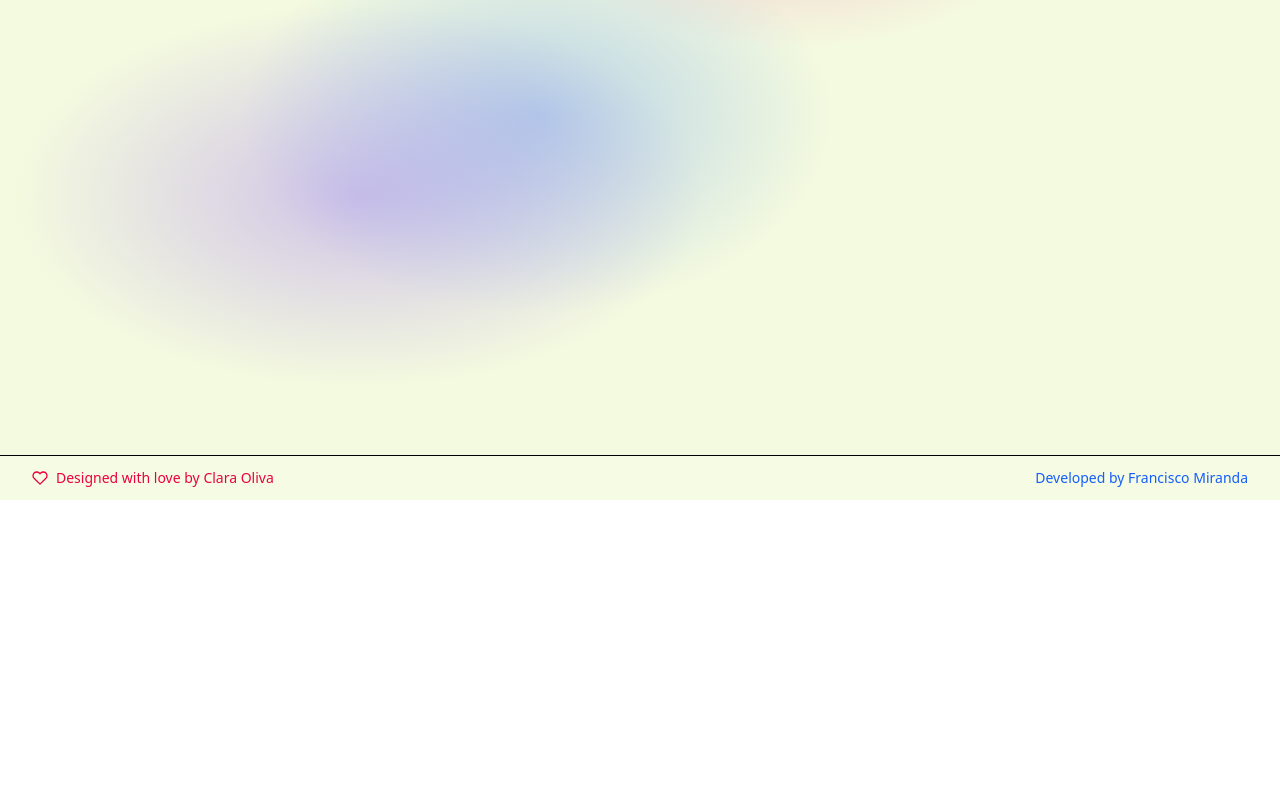
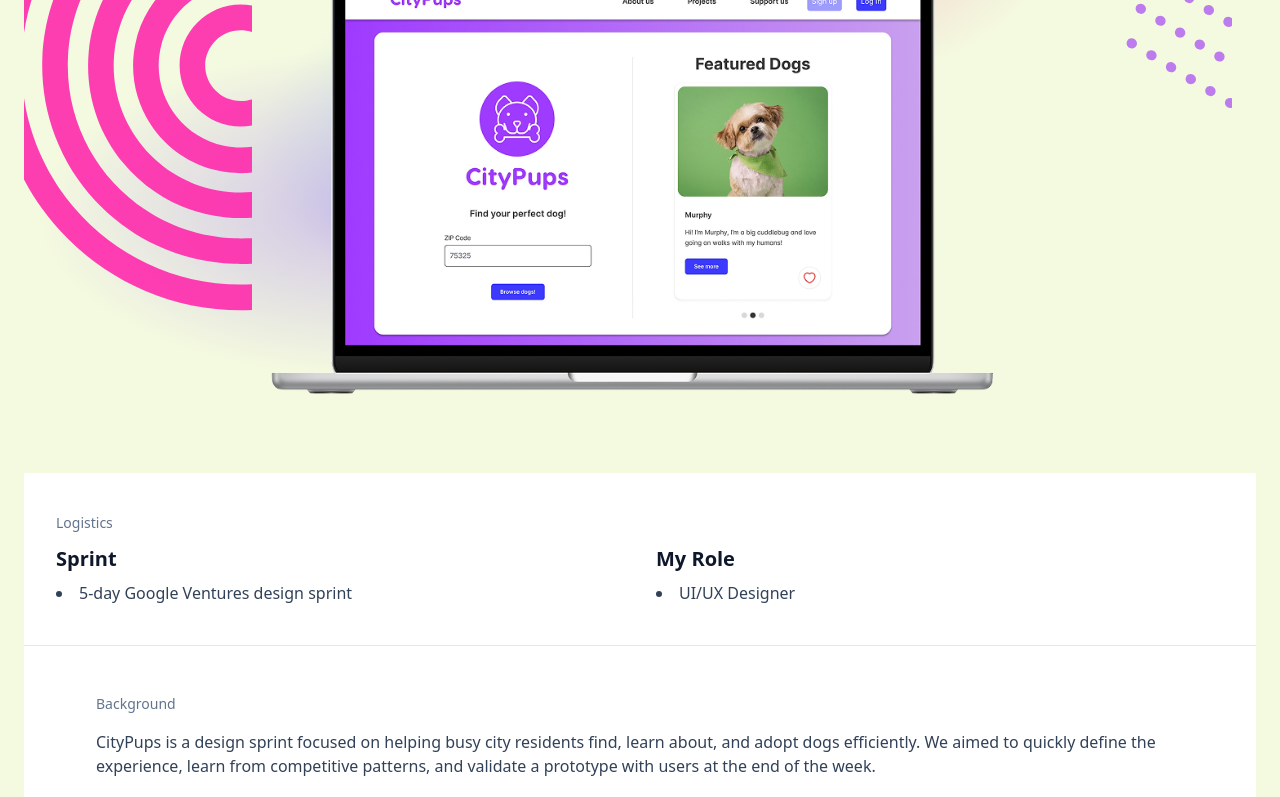
Before and after one commit to frankie1992/claras-site, a React (Vite) app: page /projects/citypups in a window 1280 px wide. Before the commit this address had no page. Shown: the part 300-1097 px from the top of the page. Before the commit the page ends 800 px from the top, so only its background shows below. Built offline with nearby package versions, Linux system fonts and the light colour scheme.

Commit message:
Add city pup page

```diff
--- a/src/components/ContactButton.tsx
+++ b/src/components/ContactButton.tsx
@@ -6,12 +6,6 @@ import {
   CONTACT_MESSAGE_PLACEHOLDER,
   CONTACT_CANCEL_BUTTON,
   CONTACT_SEND_BUTTON,
-  CONTACT_TOOLBAR_BOLD,
-  CONTACT_TOOLBAR_ITALIC,
-  CONTACT_TOOLBAR_UNDERLINE,
-  CONTACT_TOOLBAR_BULLETS_ARIA,
-  CONTACT_TOOLBAR_LINK_ARIA,
-  CONTACT_TOOLBAR_CODE_ARIA,
 } from '../utils/Constants'
 import { XIcon } from '../utils/icons'
 
--- a/src/pages/Home.tsx
+++ b/src/pages/Home.tsx
@@ -1,7 +1,6 @@
 import portraitFallback from '../assets/home-page/clara-pencil-portrait.png'
 import Timeline from '../components/Timeline'
-import { CodeIcon } from '../utils/icons'
-import { HOME_NAME_LABEL, HOME_PORTRAIT_ALT, HOME_PAGE_TITLE, HOME_PAGE_SUBTITLE } from '../utils/Constants'
+import { HOME_PORTRAIT_ALT, HOME_PAGE_TITLE, HOME_PAGE_SUBTITLE } from '../utils/Constants'
 import PortfolioSection from '../components/Portfolio'
 
 export default function Home() {
--- /dev/null
+++ b/src/pages/projects/CityPups.tsx
@@ -0,0 +1,154 @@
+import { Link } from 'react-router-dom'
+import backgroundHalfCircle from '../../assets/home-page/background-half-circle.svg'
+import backgroundDots from '../../assets/home-page/background-purple-dots.svg'
+import heroPreview from '../../assets/projects/cityPups/citypups-preview.png'
+import comp from '../../assets/projects/cityPups/competitors.png'
+import endToEndMap from '../../assets/projects/cityPups/end-to-end-map.png'
+import persona from '../../assets/projects/cityPups/Persona-1.png'
+import stickies from '../../assets/projects/cityPups/Stickies.png'
+import sketch from '../../assets/projects/cityPups/sketch.png'
+import solutionSketch from '../../assets/projects/cityPups/Solution-Sketch.png'
+import storyboard from '../../assets/projects/cityPups/StoryBoarding.png'
+import finalScreen from '../../assets/projects/cityPups/final-screen.png'
+
+export default function CityPupsProject() {
+  return (
+    <div className="flex flex-col min-h-[60vh]">
+      {/* Hero */}
+      <section className="relative bg-blob-gradient overflow-hidden">
+        <img src={backgroundHalfCircle} alt="" aria-hidden className="hidden md:block absolute left-[-28px] top-8 w-44 lg:w-64 pointer-events-none select-none opacity-90" />
+        <img src={backgroundDots} alt="" aria-hidden className="hidden md:block absolute right-6 top-10 w-40 pointer-events-none select-none opacity-90" />
+        <div className="mx-auto max-w-7xl px-4 md:px-6 lg:px-8 py-12 md:py-16">
+          <div className="text-center mb-8 md:mb-10">
+            <h1 className="text-3xl md:text-5xl font-extrabold tracking-tight text-slate-900">CityPups: Design Sprint</h1>
+          </div>
+          <div className="flex justify-center">
+            <img src={heroPreview} alt="CityPups preview" className="w-full max-w-3xl h-auto" />
+          </div>
+        </div>
+      </section>
+
+      {/* Logistics */}
+      <section className="bg-white">
+        <div className="mx-auto max-w-7xl px-4 md:px-6 lg:px-8 py-8 md:py-10">
+          <p className="text-sm text-slate-500 mb-3">Logistics</p>
+          <div className="grid grid-cols-1 md:grid-cols-2 gap-8">
+            <div>
+              <h3 className="text-xl font-semibold text-slate-900 mb-2 text-center md:text-left">Sprint</h3>
+              <ul className="list-disc list-inside text-slate-700 text-center md:text-left">
+                <li>5‑day Google Ventures design sprint</li>
+              </ul>
+            </div>
+            <div>
+              <h3 className="text-xl font-semibold text-slate-900 mb-2 text-center md:text-left">My Role</h3>
+              <ul className="list-disc list-inside text-slate-700 text-center md:text-left">
+                <li>UI/UX Designer</li>
+              </ul>
+            </div>
+          </div>
+        </div>
+      </section>
+
+      <hr className="border-slate-200" />
+
+      {/* Background / Goal */}
+      <section className="bg-white">
+        <div className="mx-auto max-w-6xl px-4 md:px-6 lg:px-8 py-8 md:py-12 space-y-4">
+          <p className="text-sm text-slate-500">Background</p>
+          <p className="text-slate-700">
+            CityPups is a design sprint focused on helping busy city residents find, learn about, and adopt dogs efficiently. We aimed to
+            quickly define the experience, learn from competitive patterns, and validate a prototype with users at the end of the week.
+          </p>
+        </div>
+      </section>
+
+      <hr className="border-slate-200" />
+
+      {/* Day 1: Understand / Map */}
+      <section className="bg-white">
+        <div className="mx-auto max-w-6xl px-4 md:px-6 lg:px-8 py-8 md:py-12 space-y-6">
+          <h2 className="text-center text-xl md:text-2xl font-semibold text-slate-900">Day 1: Understand / Map</h2>
+          <div className="flex justify-center"><img src={endToEndMap} alt="End‑to‑end map" className="w-full max-w-4xl rounded-xl ring-1 ring-slate-200/60" /></div>
+          <div className="grid grid-cols-1 md:grid-cols-2 gap-6">
+            <div className="flex justify-center"><img src={persona} alt="Persona" className="w-full max-w-md rounded-xl ring-1 ring-slate-200/60" /></div>
+            <div className="flex justify-center"><img src={stickies} alt="Notes & stickies" className="w-full max-w-md rounded-xl ring-1 ring-slate-200/60" /></div>
+          </div>
+        </div>
+      </section>
+
+      <hr className="border-slate-200" />
+
+      {/* Day 2: Sketch */}
+      <section className="bg-white">
+        <div className="mx-auto max-w-6xl px-4 md:px-6 lg:px-8 py-8 md:py-12 space-y-6">
+          <h2 className="text-center text-xl md:text-2xl font-semibold text-slate-900">Day 2: Sketch</h2>
+          <div className="flex justify-center"><img src={comp} alt="Competitor inspiration" className="w-full max-w-4xl rounded-xl ring-1 ring-slate-200/60" /></div>
+          <div className="grid grid-cols-1 md:grid-cols-2 gap-6">
+            <div className="flex justify-center"><img src={sketch} alt="Concept sketches" className="w-full max-w-md rounded-xl ring-1 ring-slate-200/60" /></div>
+            <div className="flex justify-center"><img src={solutionSketch} alt="Solution sketch" className="w-full max-w-md rounded-xl ring-1 ring-slate-200/60" /></div>
+          </div>
+        </div>
+      </section>
+
+      <hr className="border-slate-200" />
+
+      {/* Day 3: Storyboarding */}
+      <section className="bg-white">
+        <div className="mx-auto max-w-6xl px-4 md:px-6 lg:px-8 py-8 md:py-12">
+          <h2 className="text-center text-xl md:text-2xl font-semibold text-slate-900">Day 3: Storyboarding</h2>
+          <div className="flex justify-center"><img src={storyboard} alt="Storyboard" className="w-full max-w-4xl rounded-xl ring-1 ring-slate-200/60" /></div>
+        </div>
+      </section>
+
+      <hr className="border-slate-200" />
+
+      {/* Day 4: Prototyping */}
+      <section className="bg-white">
+        <div className="mx-auto max-w-6xl px-4 md:px-6 lg:px-8 py-8 md:py-12 space-y-4">
+          <h2 className="text-center text-xl md:text-2xl font-semibold text-slate-900">Day 4: Prototyping</h2>
+          <div className="mx-auto h-64 w-full max-w-3xl rounded-xl bg-slate-200" aria-label="Prototype placeholder" />
+          <p className="text-slate-700 text-center">Built an interactive prototype focusing on the end‑to‑end dog discovery and adoption flow.</p>
+        </div>
+      </section>
+
+      <hr className="border-slate-200" />
+
+      {/* Day 5: Validate */}
+      <section className="bg-white">
+        <div className="mx-auto max-w-6xl px-4 md:px-6 lg:px-8 py-8 md:py-12 space-y-4">
+          <h2 className="text-center text-xl md:text-2xl font-semibold text-slate-900">Day 5: Validate</h2>
+          <div className="mx-auto h-64 w-full max-w-3xl rounded-xl bg-slate-200" aria-label="Validation placeholder" />
+          <p className="text-slate-700 text-center">Conducted rapid usability checks and captured feedback to prioritize final adjustments.</p>
+        </div>
+      </section>
+
+      <hr className="border-slate-200" />
+
+      {/* Final Screens */}
+      <section className="bg-white">
+        <div className="mx-auto max-w-6xl px-4 md:px-6 lg:px-8 py-8 md:py-12">
+          <h2 className="text-center text-xl md:text-2xl font-semibold text-slate-900 mb-6">Final Screen</h2>
+          <div className="flex justify-center"><img src={finalScreen} alt="Final CityPups screen" className="w-full max-w-4xl rounded-xl ring-1 ring-slate-200/60" /></div>
+        </div>
+      </section>
+
+      <hr className="border-slate-200" />
+
+      {/* Conclusion */}
+      <section className="bg-white">
+        <div className="mx-auto max-w-6xl px-4 md:px-6 lg:px-8 py-8 md:py-12 space-y-4">
+          <h2 className="text-center text-xl md:text-2xl font-semibold text-slate-900">Conclusion</h2>
+          <p className="text-slate-700 text-center">This sprint clarified the core value for CityPups and established a practical, testable flow for discovery and adoption. Next steps include building the production prototype and validating with a broader participant set.</p>
+        </div>
+      </section>
+
+      <hr className="border-slate-200" />
+
+      {/* Footer spacer + back */}
+      <div className="bg-white h-6" />
+      <div className="mx-auto max-w-7xl px-4 md:px-6 lg:px-8 pb-8">
+        <Link to="/" className="text-blue-600 hover:underline">← Back to Home</Link>
+      </div>
+    </div>
+  )
+}
--- a/src/pages/projects/Gatherly.tsx
+++ b/src/pages/projects/Gatherly.tsx
@@ -4,9 +4,6 @@ import backgroundCross from '../../assets/projects/ubyou/background-cross.svg'
 import heroPreview from '../../assets/projects/gatherly/gatherly-mobile-preview.png'
 import competitors from '../../assets/projects/gatherly/Competitors-1.png'
 import swot from '../../assets/projects/gatherly/SWOT-Analysis.png'
-import solution1 from '../../assets/projects/gatherly/Solution-1.png'
-import solution2 from '../../assets/projects/gatherly/Solution-2.png'
-import solution3 from '../../assets/projects/gatherly/solution-3.png'
 import affinity from '../../assets/projects/gatherly/affinity-map.png'
 import userFlow1 from '../../assets/projects/gatherly/user-flow-1.png'
 import userFlow2 from '../../assets/projects/gatherly/user-flow-2.png'
--- a/src/router.tsx
+++ b/src/router.tsx
@@ -5,6 +5,7 @@ import About from './pages/About'
 import NotFound from './pages/NotFound'
 import UBYouProject from './pages/projects/UBYou'
 import GatherlyProject from './pages/projects/Gatherly'
+import CityPupsProject from './pages/projects/CityPups'
 
 const router = createBrowserRouter(
   createRoutesFromElements(
@@ -12,6 +13,7 @@ const router = createBrowserRouter(
       <Route index element={<Home />} />
       <Route path="projects/ubyou" element={<UBYouProject />} />
       <Route path="projects/gatherly" element={<GatherlyProject />} />
+      <Route path="projects/citypups" element={<CityPupsProject />} />
       <Route path="about" element={<About />} />
       <Route path="*" element={<NotFound />} />
     </Route>
--- a/src/utils/Constants.tsx
+++ b/src/utils/Constants.tsx
@@ -154,6 +154,6 @@ export const PORTFOLIO_PROJECTS_LIST: ProjectDetails[] = [
     description:
       'A 5‑day Google Ventures design sprint creating a dog adoption site for busy city individuals through rapid prototyping and iteration.',
     imageSrc: cityPups,
-    projectLink: '#',
+    projectLink: '/projects/citypups',
   },
 ]
```
Also changed, not shown: src/assets/projects/cityPups/background-1.svg (added), src/assets/projects/gatherly/background-1.svg (added).
